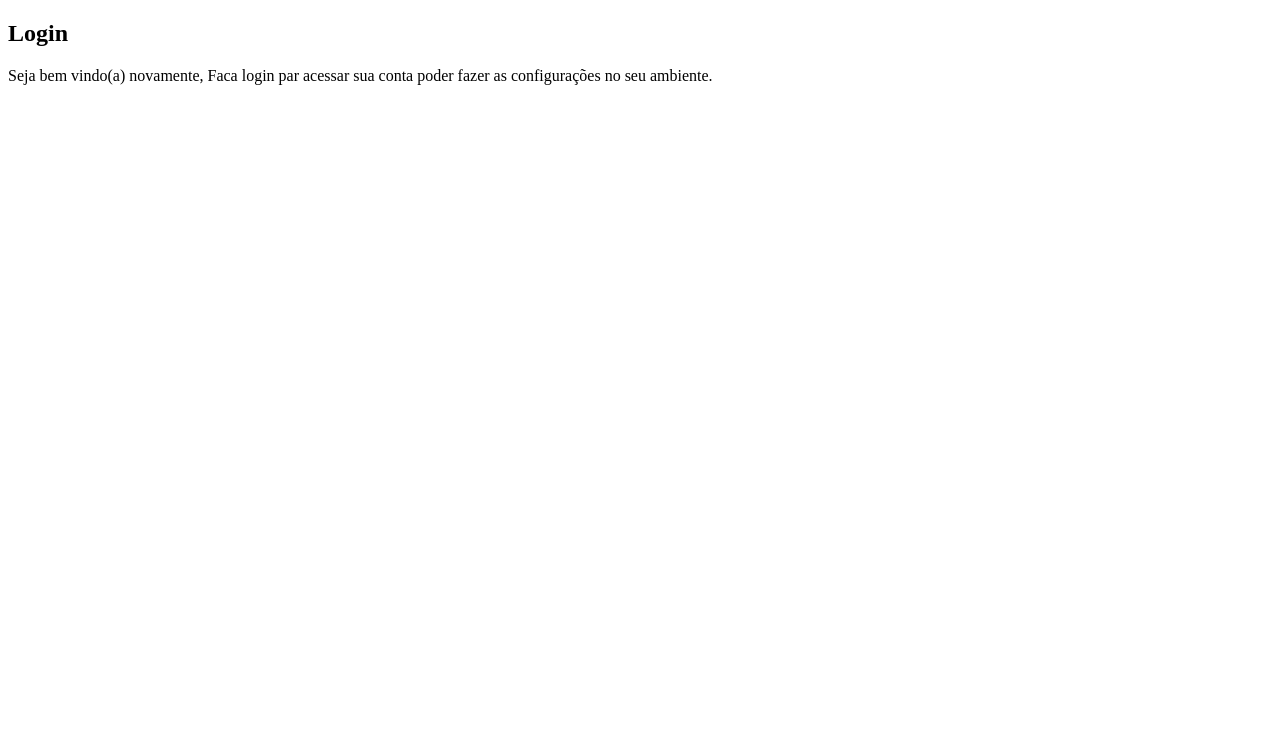
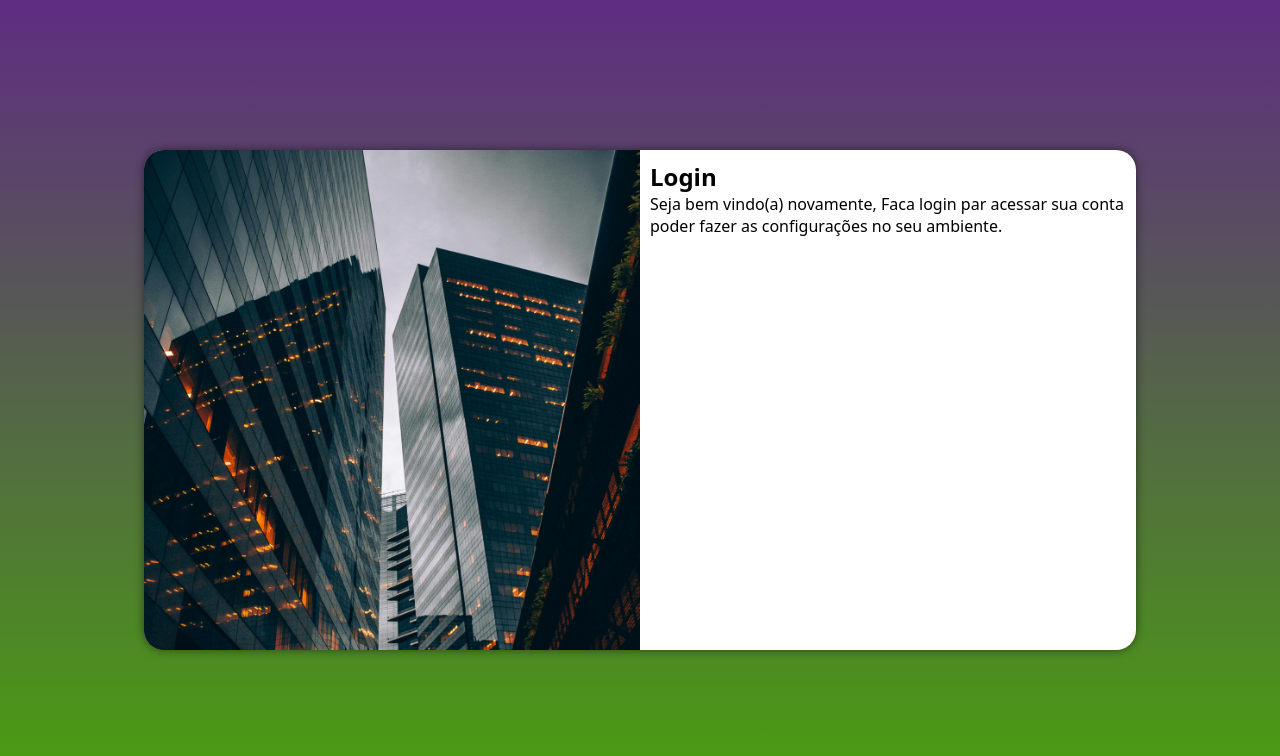
Before and after one commit to TarsisLucasDaniel/projeto-login, a plain HTML site: page index.html in a window 1280 px wide. Drawn offline with Linux system fonts and the light colour scheme.

Commit message:
midias queries para outras telas

```diff
--- /dev/null
+++ b/estilos/midia-query.css
@@ -0,0 +1,49 @@
+@charset "UTF-8";
+
+@media screen and (min-width:768px) and (max-width:1000px){
+
+    body{
+        background-image: linear-gradient(to top, #49a00d, #5f2c82 );
+    }
+
+    section#login{
+        width: 90vh;
+    }
+
+    section#login > div#imagem{
+        float: left;
+        width: 40%;
+        height:100%;
+
+    }
+
+    section#login > div#formulario{
+        float: right;
+        width: 60%;
+
+    }
+
+}
+
+@media screen and (min-width:1000px) and (max-width:1599px){
+
+    body{
+        background-image: linear-gradient(to top, #49a00d, #5f2c82);
+    }
+
+    section#login{
+        width: 992px;
+    }
+
+    section#login > div#imagem{
+        float: left;
+        width: 50%;
+        height: 100%;
+    }
+
+    section#login > div#formulario{
+        float: right;
+        width: 50%;
+    }
+
+}
--- a/estilos/style.css
+++ b/estilos/style.css
@@ -4,3 +4,52 @@
     --cor-verde:#49a00d;
     --cor-lilás:#5f2c82;
 }
+
+*{
+    font-family:system-ui, -apple-system, BlinkMacSystemFont, 'Segoe UI', Roboto, Oxygen, Ubuntu, Cantarell, 'Open Sans', 'Helvetica Neue', sans-serif ;
+    padding: 0%;
+    margin: 0%;
+    box-sizing: border-box;
+}
+
+body, html{
+    background-color: var(--cor-lilás);
+    height: 100vh;
+    width: 100vw;
+}
+
+main{
+    position: relative;
+    width: 100vw;
+    height: 100vh;
+}
+
+section#login{
+    background-color: white;
+    box-shadow: 0px 0px 10px #0000007e;
+    width: 250px;
+    height: 500px;
+    border-radius: 20px;
+    position: absolute;
+    top: 50%;
+    left: 50%;
+    transform: translate(-50%, -50%);
+    overflow: hidden;
+
+    transition: width .3s, height .3s;
+    transition-timing-function: ease;
+}
+
+section#login > div#imagem{
+    background: #5f2c82 url(../imagens/pexels-dinnow-86001860-9444476.jpg) no-repeat;
+    background-position: left top;
+    background-size: cover;
+    height: 200px;
+    display: block;
+}
+
+section#login > div#formulario{
+    padding: 10px;
+    display: block;
+
+}
--- a/index.html
+++ b/index.html
@@ -5,6 +5,7 @@
     <meta name="viewport" content="width=device-width, initial-scale=1.0">
     <title>Login</title>
     <link rel="stylesheet" href="estilos/style.css">
+    <link rel="stylesheet" href="estilos/midia-query.css">
 </head>
 <body>
 
```
